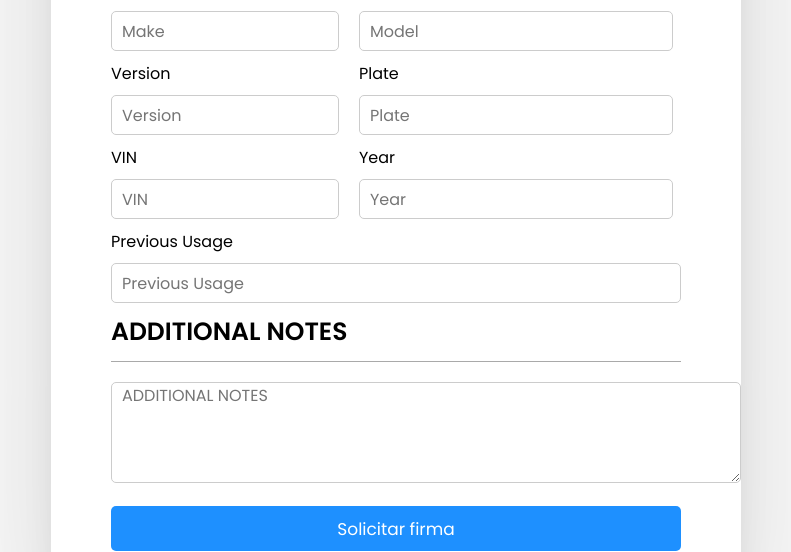
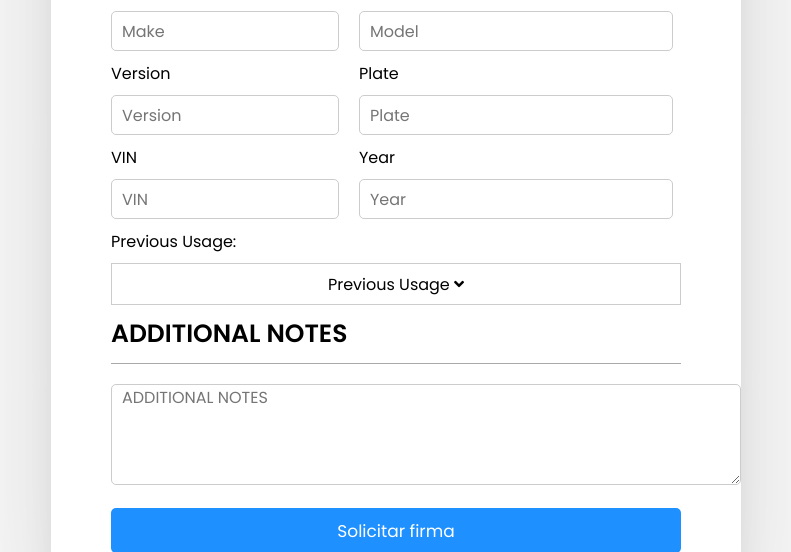
Before and after one commit to TayyabImran009/garageClub, a Django app: page /chk/ in a window 1280 px wide. Shown: the part 1393-1945 px from the top of the page, without its empty margins (244-1035 px from the left). Run offline with Django 3.2, Linux system fonts and the light colour scheme; some libraries are stand-ins or nearby versions.

Commit message:
12Nove2021-1

```diff
--- a/carForm/views.py
+++ b/carForm/views.py
@@ -44,7 +44,7 @@ def home(request, completeName, email, logo, make, model, version, plate, vin, y
         city = request.POST['city']
         province = request.POST['province']
         phone = request.POST['phone']
-
+        previousUsage = request.POST['previousUsage']
         additionalNotes = request.POST['additionalNotes']
         selectedTemp = []
         for t in temp:
@@ -61,7 +61,7 @@ def home(request, completeName, email, logo, make, model, version, plate, vin, y
                     signers=[{'role_name': 'Customer', 'name': cName,
                               'email_address': e}],
                     custom_fields=[{'cName': cName, 'dNumber': dNumber, 'paymentForm': paymentForm, 'make': make,
-                                    'model': model, 'version': version, 'plate': plate, 'vin': vin, 'year': year, 'sellingPrice': sellingPrice, 'address': address, 'city': city, 'province': province, 'phone': phone, 'additionalNotes': additionalNotes}]
+                                    'model': model, 'version': version, 'plate': plate, 'vin': vin, 'year': year, 'sellingPrice': sellingPrice, 'address': address, 'city': city, 'province': province, 'previousUsage': previousUsage, 'additionalNotes': additionalNotes}]
                 )
             except:
                 return render(request, 'error.html')
--- a/static/css/main.css
+++ b/static/css/main.css
@@ -220,6 +220,11 @@ textarea {
   border: solid 1px #ccc;
 }
 
+#previousUsageButtonDiv {
+  width: 100%;
+  border: solid 1px #ccc;
+}
+
 #formButtonDiv {
   width: 100%;
   border: solid 1px #ccc;
--- a/static/js/dropDown.js
+++ b/static/js/dropDown.js
@@ -8,6 +8,12 @@ function myFunction() {
 toggle between hiding and showing the dropdown content */
 function myFunction2() {
   document.getElementById("myDropdown2").classList.toggle("show");
+}
+
+/* When the user clicks on the button,
+toggle between hiding and showing the dropdown content */
+function myFunction3() {
+  document.getElementById("myDropdown3").classList.toggle("show");
 }
 
 // Close the dropdown if the user clicks outside of it
@@ -59,3 +65,26 @@ for (let i = 0; i < formOption.length; i++) {
       " <i class='fa fa-angle-down' aria-hidden='true'></i></button>";
   });
 }
+
+//************************************************** Previous Usage dropdown Selection
+
+const previousUsageOption = document.querySelectorAll("#previousUsageOption");
+
+const inputPreviousUsageOption = document.getElementById(
+  "inputPreviousUsageOption"
+);
+
+const previousUsageButtonDiv = document.getElementById(
+  "previousUsageButtonDiv"
+);
+
+for (let i = 0; i < previousUsageOption.length; i++) {
+  previousUsageOption[i].addEventListener("click", function (event) {
+    inputPreviousUsageOption.value =
+      previousUsageOption[i].getAttribute("data-Rid");
+    previousUsageButtonDiv.innerHTML =
+      "<button type='button' class='dropbtn'>" +
+      previousUsageOption[i].textContent +
+      " <i class='fa fa-angle-down' aria-hidden='true'></i></button>";
+  });
+}
--- a/templates/main.html
+++ b/templates/main.html
@@ -136,9 +136,19 @@
                         <input type="text" id="formMail" placeholder="Year" required name="year" value="{{year}}">
                     </div>
                 </div>
+
                 <div class="field input">
-                    <label>Previous Usage</label>
-                    <input type="text" id="formMail" placeholder="Previous Usage" required name="previousUsage" value="{{previousUsage}}">
+                    <label>Previous Usage:</label>
+                    <div class="dropdown">
+                        <div id="previousUsageButtonDiv" onclick="myFunction3()" style="display: inline-block;">
+                            <button type="button" class="dropbtn">Previous Usage <i class="fa fa-angle-down" aria-hidden="true"></i></button>
+                        </div>
+                        <div id="myDropdown3" class="dropdown-content" style="width: 100%;">
+                            <a id="previousUsageOption" data-Rid="particular">Particular</a>
+                            <a id="previousUsageOption" data-Rid="profesional">Profesional</a>
+                        </div>
+                    </div>
+                    <input id="inputPreviousUsageOption" type="hidden" required name="previousUsage">
                 </div>
 
                 <header>ADDITIONAL NOTES</header>
```
